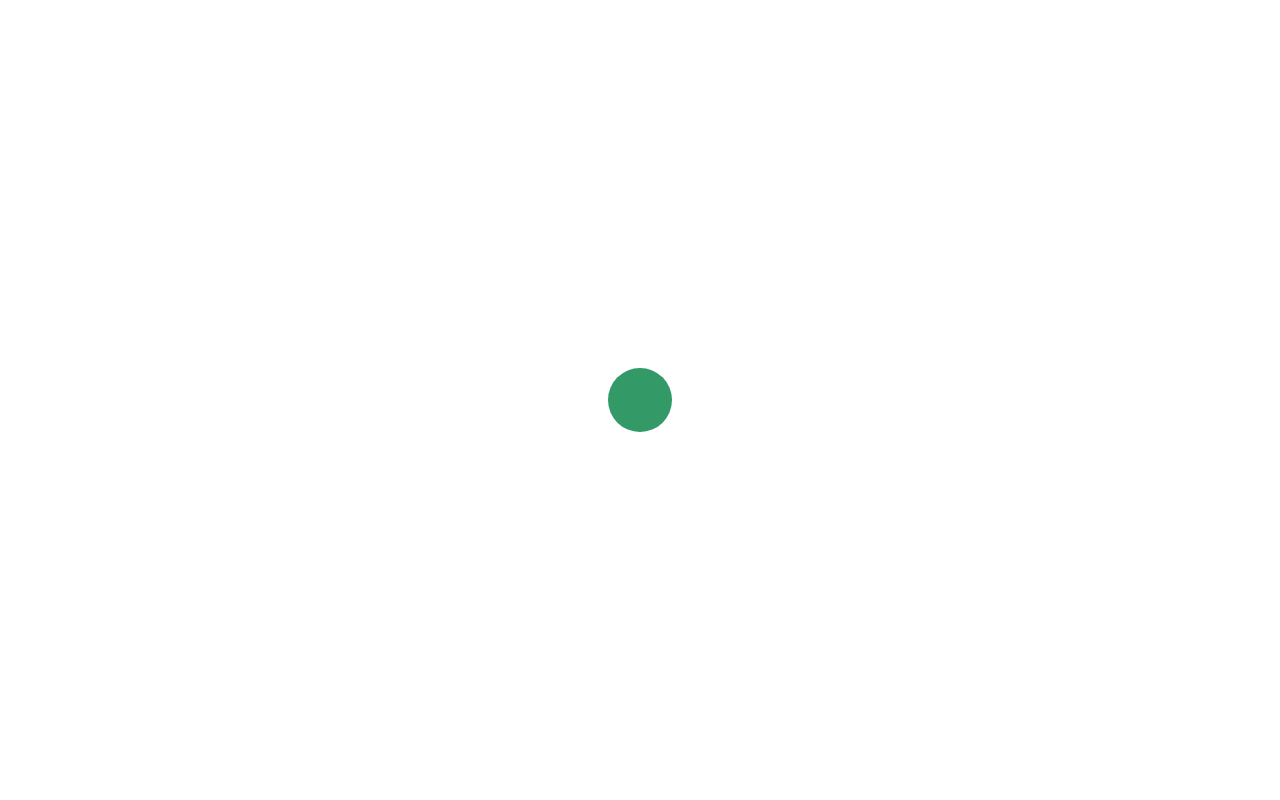
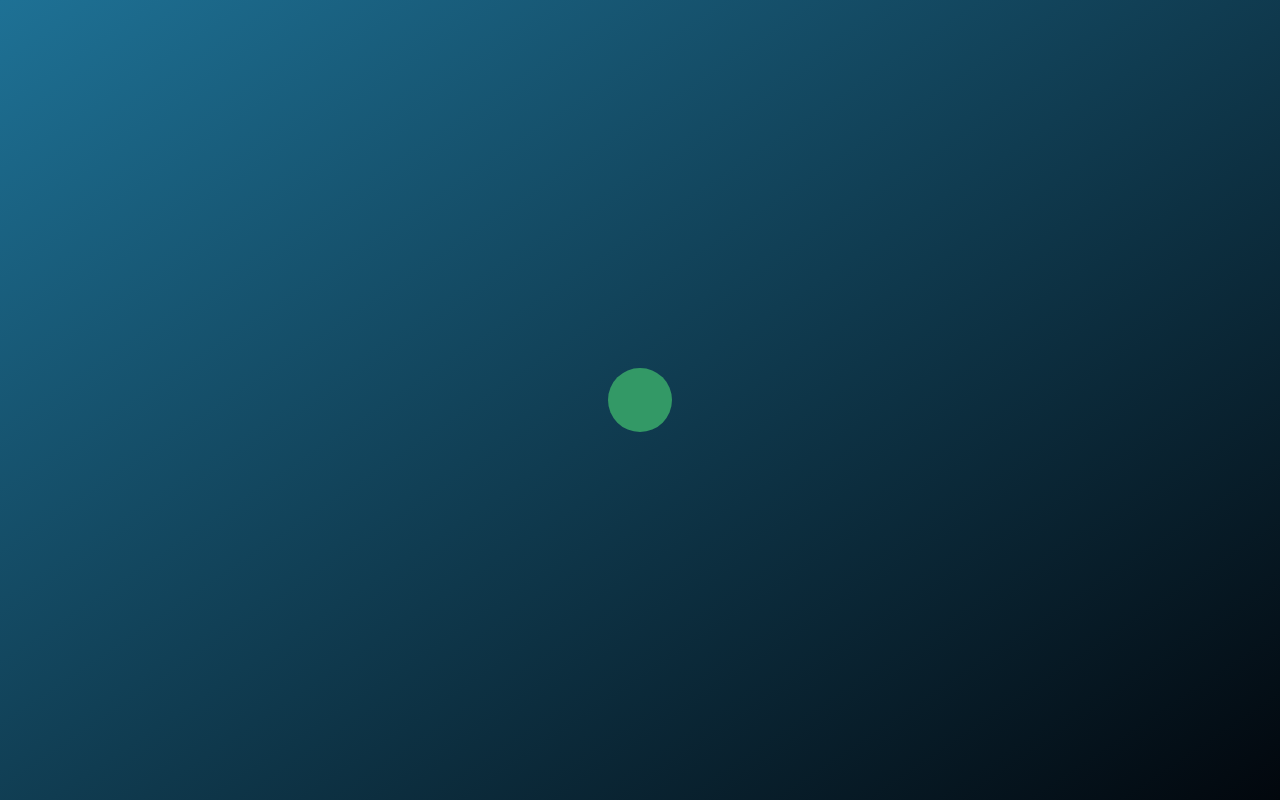
Before and after one commit to fullstack3r/git-practice, a plain HTML site: page index.html in a window 1280 px wide. Drawn offline with Linux system fonts and the light colour scheme.

Commit message:
commit Santiago

```diff
--- a/index.html
+++ b/index.html
@@ -18,6 +18,8 @@
         font-size: 16px;
         height: 100lvh;
         width: 100lvw;
+        background: rgb(30,113,149);
+        background: linear-gradient(146deg, rgba(30,113,149,1) 0%, rgba(2,7,13,1) 100%);
       }
 
       .troll {
```
